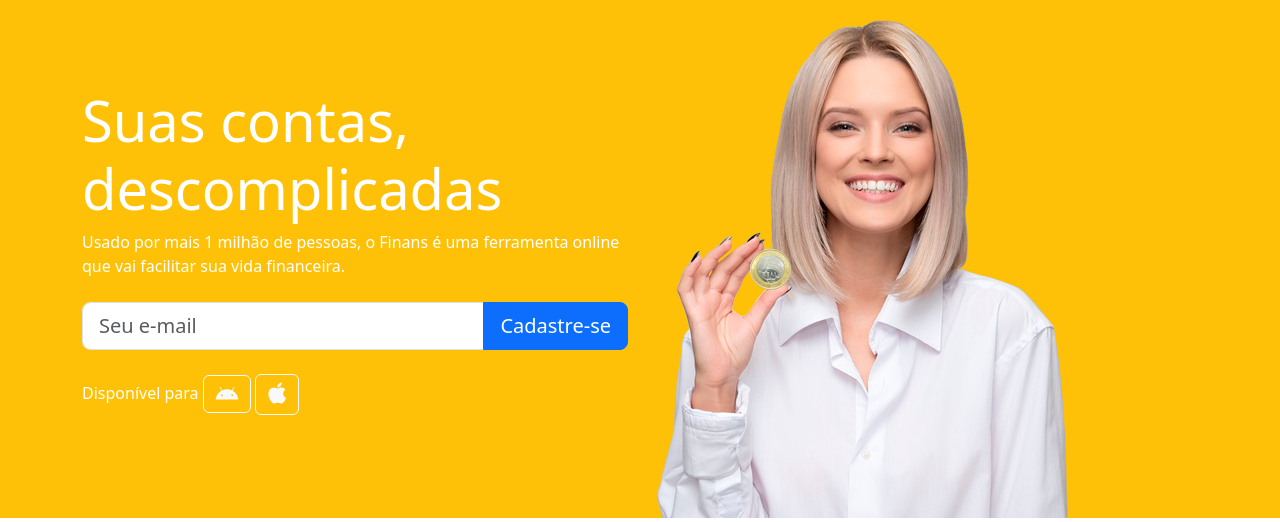
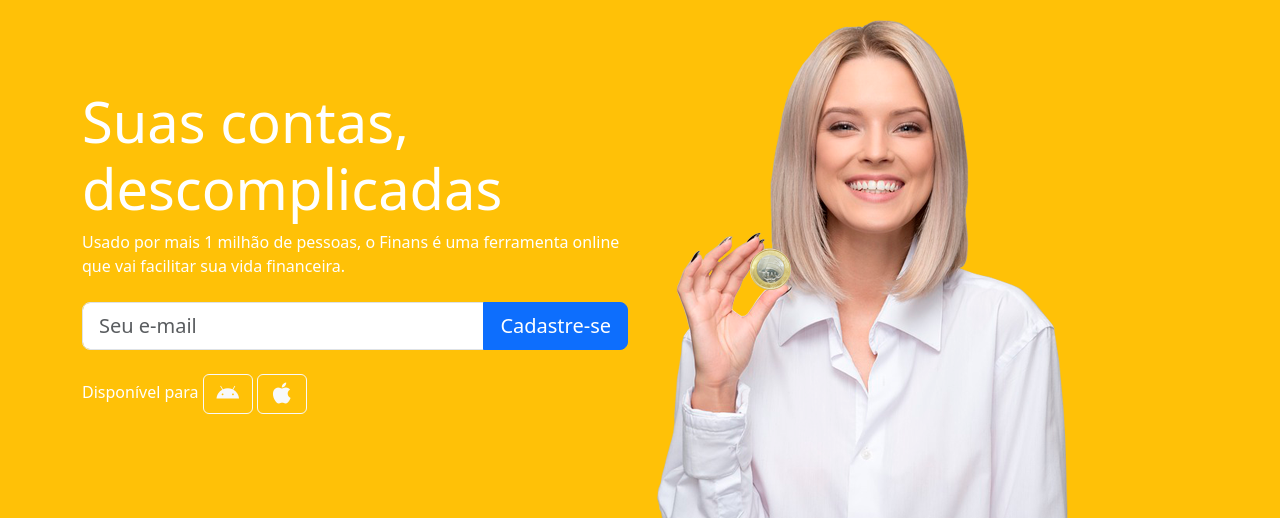
Before and after one commit to ericksantosl/udemy, a PHP site: page / in a window 1280 px wide. Shown: the part 94-616 px from the top of the page. Run offline with PHP 8.4, Linux system fonts and the light colour scheme; some libraries are stand-ins or nearby versions.

Commit message:
alinhamento em "disponivel para"

```diff
--- a/web-completo/section009/aula143/css/style.css
+++ b/web-completo/section009/aula143/css/style.css
@@ -19,3 +19,8 @@
 i {
     font-size: 1.5em;
 }
+
+.icones {
+    width: 50px;
+    height: 40px;
+}
--- a/web-completo/section009/aula143/index.html
+++ b/web-completo/section009/aula143/index.html
@@ -59,7 +59,7 @@
                         </form>
 
                         <p>
-                            Disponível para <a href="#" class="btn btn-outline-light"><i class="fa-brands fa-android fa-lg"></i></a><a href="#" class="btn btn-outline-light ms-1"><i class="fa-brands fa-apple"></i></a>
+                            Disponível para <a href="#" class="btn btn-outline-light icones"><i class="fa-brands fa-android fa-lg"></i></a><a href="#" class="btn btn-outline-light ms-1 icones"><i class="fa-brands fa-apple"></i></a>
                         </p>
                     </div>
                 </div>
```
